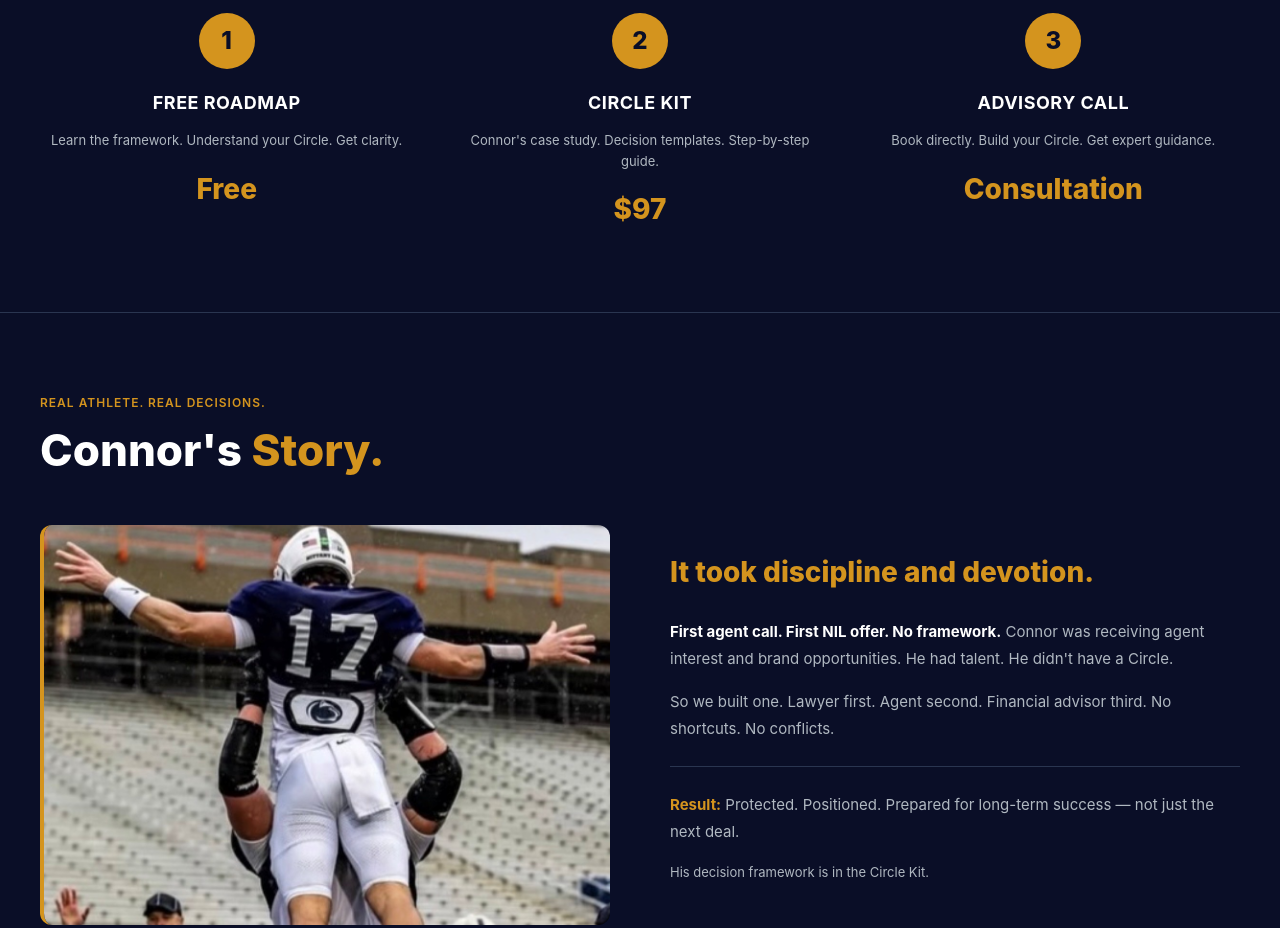
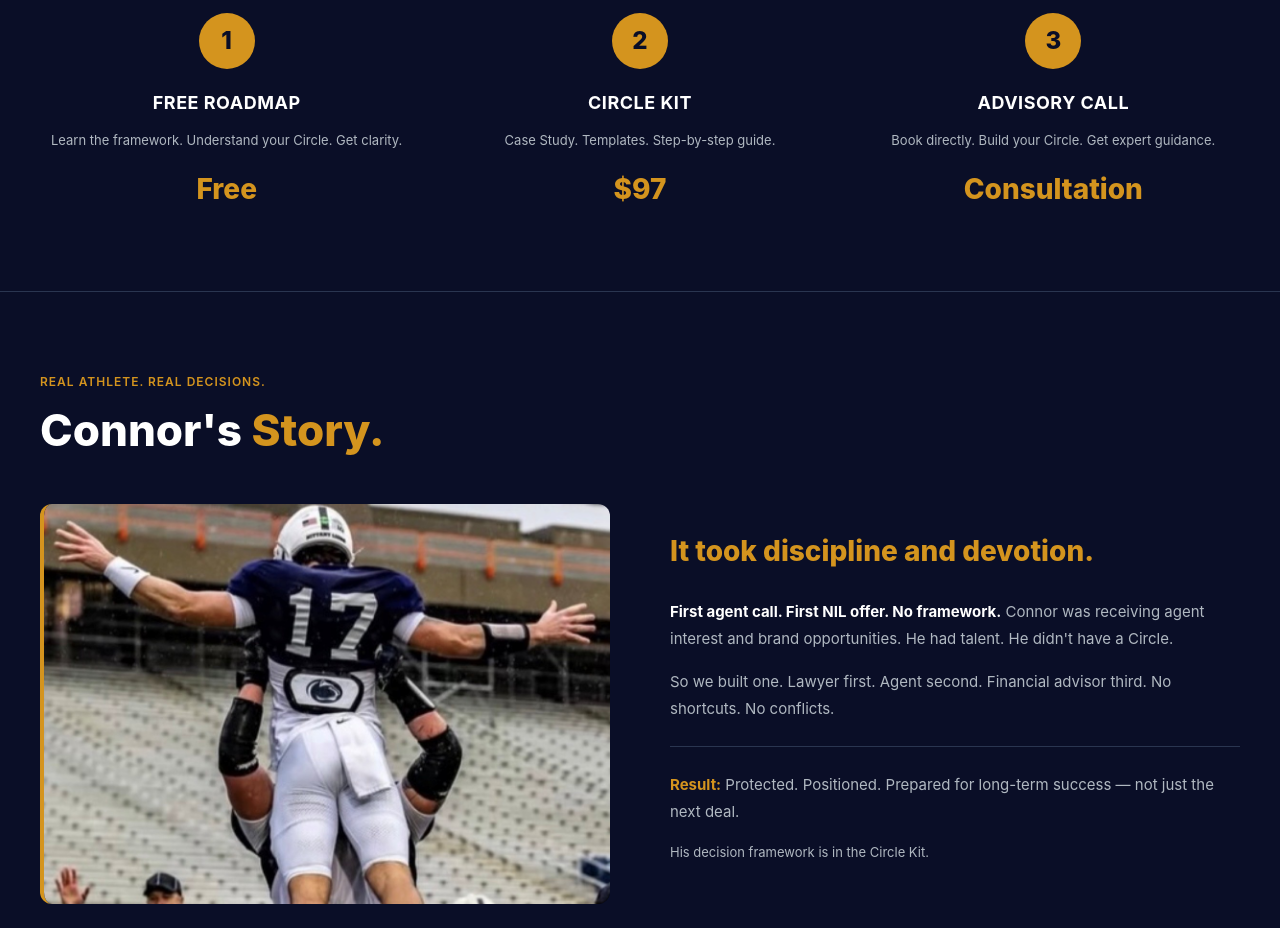
Before and after one commit to WhiteBuffaloVentures/theathletecircle-website, a website: page index.html in a window 1280 px wide. Shown: the part 1780-2708 px from the top of the page. Drawn offline with Linux system fonts and the light colour scheme.

Commit message:
Update funnel step copy to fit on one line

```diff
--- a/index.html
+++ b/index.html
@@ -829,7 +829,7 @@
                 <div class="funnel-step">
                     <div class="funnel-number">2</div>
                     <h3>Circle Kit</h3>
-                    <p>Connor's case study. Decision templates. Step-by-step guide.</p>
+                    <p>Case Study. Templates. Step-by-step guide.</p>
                     <div class="price">$97</div>
                 </div>
                 <div class="funnel-step">
```
